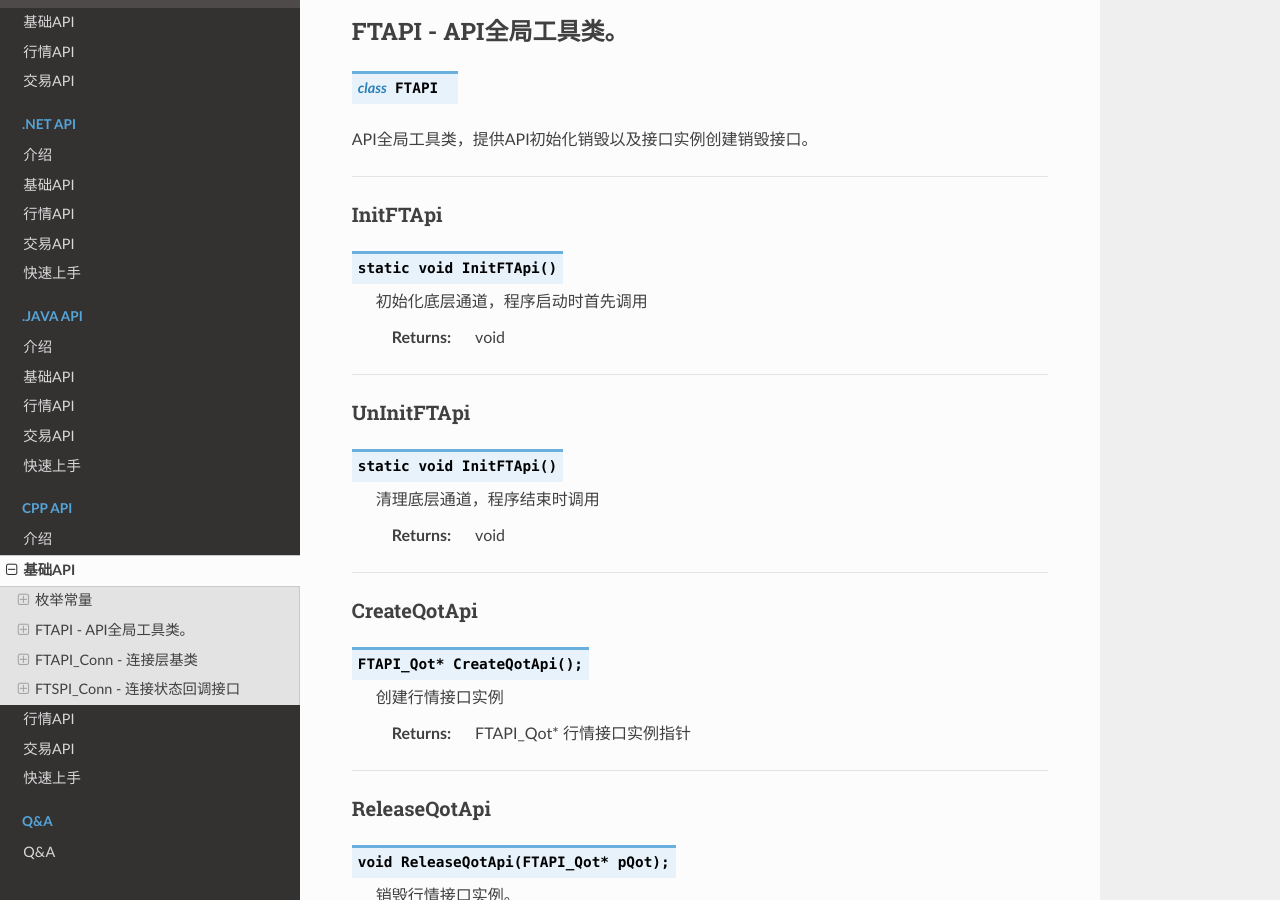
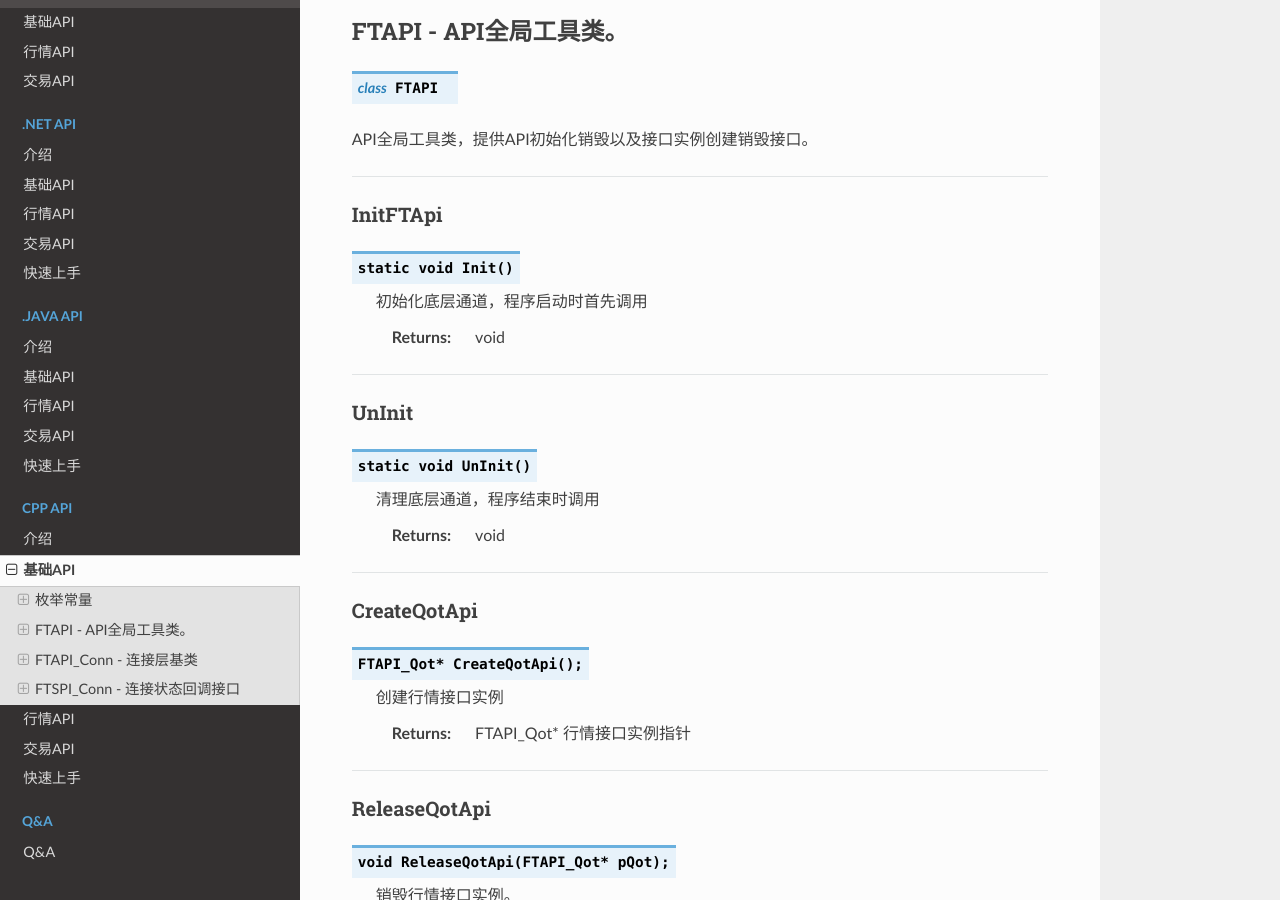
Before and after one commit to FutunnOpen/futu-api-doc, a Sphinx documentation site: the page built from doc_maker/source/cpp/base.rst, in a window 1280 px wide and 900 px high, scrolled down 2381 px. Built offline with Sphinx 7.4.7 and the Read the Docs theme 2.0.0, drawn with Linux system fonts in a browser that asks for light colours.

Commit message:
接口统一修正

```diff
--- a/doc_maker/source/cpp/base.rst
+++ b/doc_maker/source/cpp/base.rst
@@ -130,7 +130,7 @@ API全局工具类，提供API初始化销毁以及接口实例创建销毁接
 InitFTApi
 ~~~~~~~~~~~~~~~~~
 
-..  method:: static void InitFTApi()
+..  method:: static void Init()
 
   初始化底层通道，程序启动时首先调用
 
@@ -138,10 +138,10 @@ InitFTApi
 
 --------------------------------------------
 
-UnInitFTApi
+UnInit
 ~~~~~~~~~~~~~~~~~
 
-..  method:: static void InitFTApi()
+..  method:: static void UnInit()
 
   清理底层通道，程序结束时调用
 
--- a/doc_maker/source/cpp/start.rst
+++ b/doc_maker/source/cpp/start.rst
@@ -21,7 +21,7 @@
 
 .. code-block:: cpp
 
-    FTAPI::InitFTApi(); //初始化环境
+    FTAPI::Init(); //初始化环境
     FTAPI_Qot *pQot = FTAPI::CreateQotApi(); //创建行情对象
     SampleConnCallback *pCallback = new SampleConnCallback();
     pQot->RegisterConnSpi(pCallback); //创建连接回调类
@@ -36,7 +36,7 @@
 
     FTAPI::ReleaseQotApi(pQot);
     delete pCallback;
-    FTAPI::UnInitFTApi();
+    FTAPI::UnInit();
 
 .. code-block:: cpp
 
```
